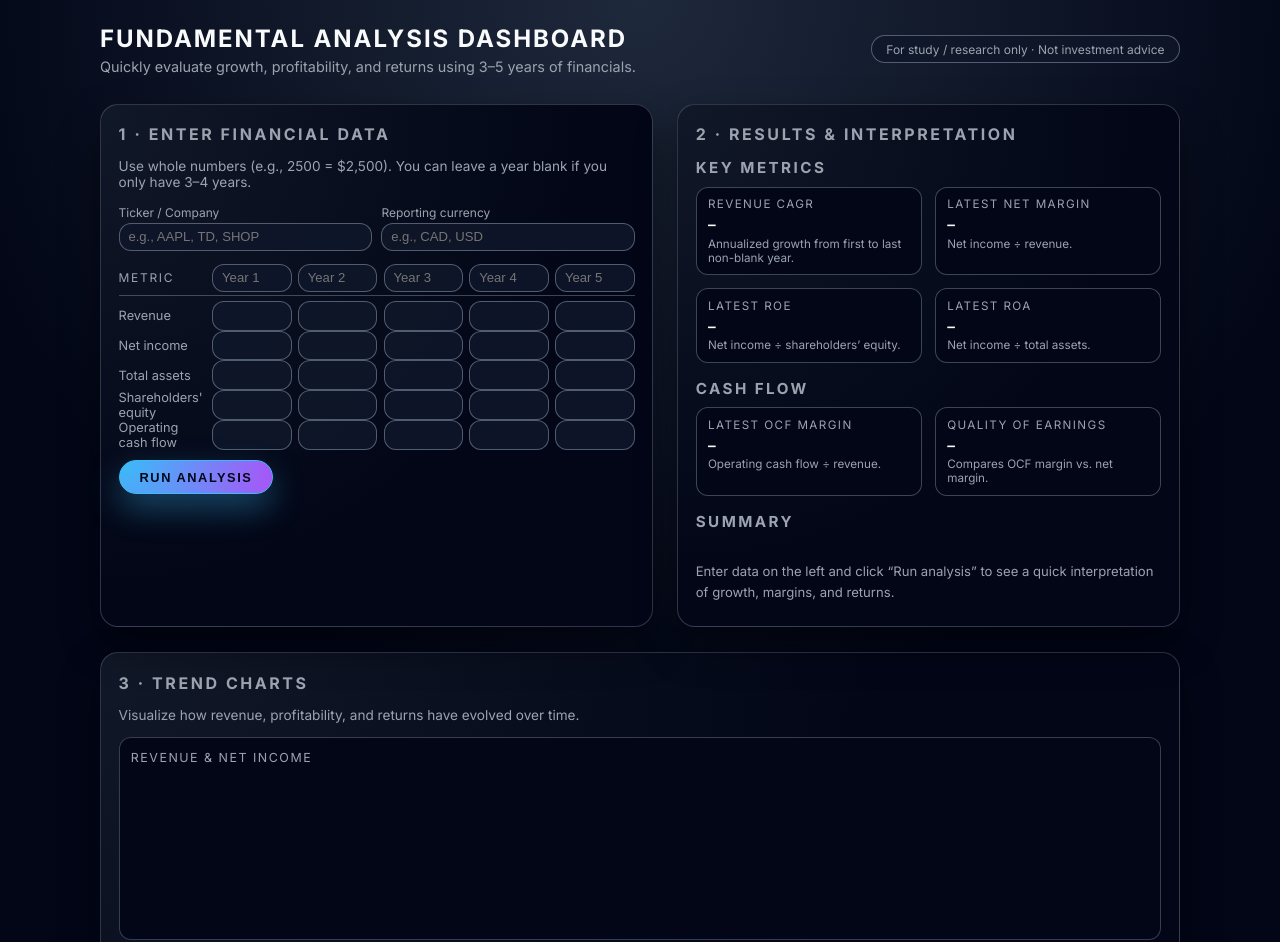
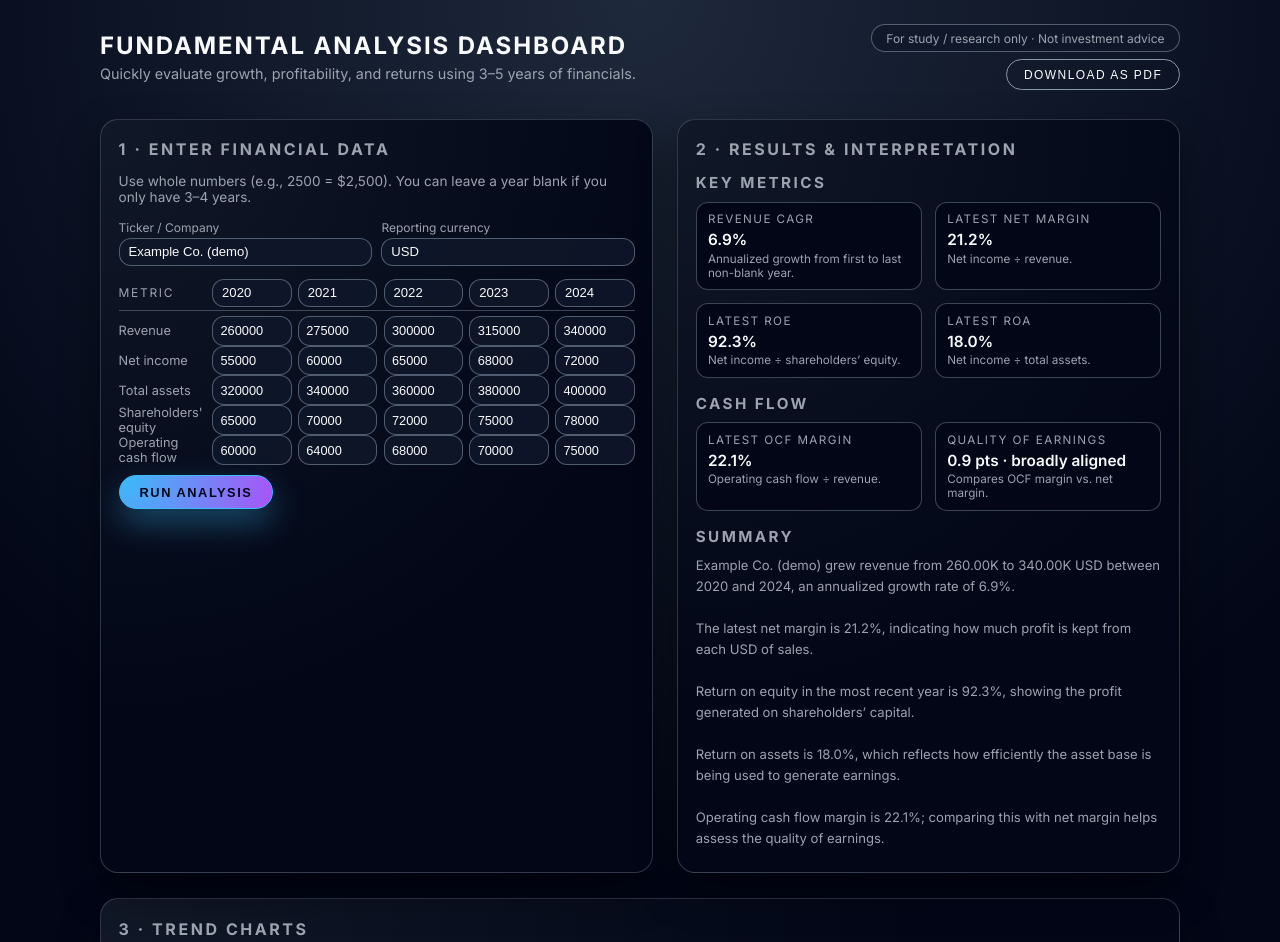
Before and after one commit to KyussGarroni/fundamental-dashboard, a plain HTML site: page index.html in a window 1280 px wide. Shown: the top 942 px of the page. Drawn offline with nearby package versions, Linux system fonts and the light colour scheme.

Commit message:
Update index.html
Add demo data and PDF download button

Preload example company and enable print-to-PDF

Improve dashboard: sample data + PDF export

```diff
--- a/index.html
+++ b/index.html
@@ -299,6 +299,54 @@
       color: var(--text-muted);
       text-align: center;
     }
+    .header-right {
+  display: flex;
+  flex-direction: column;
+  align-items: flex-end;
+  gap: 0.45rem;
+}
+
+@media (max-width: 640px) {
+  header {
+    flex-direction: column;
+    align-items: flex-start;
+  }
+  .header-right {
+    align-items: flex-start;
+  }
+}
+
+/* Outline button style for PDF download */
+.btn-outline {
+  display: inline-flex;
+  align-items: center;
+  justify-content: center;
+  padding: 0.45rem 1.05rem;
+  border-radius: 999px;
+  border: 1px solid rgba(148, 163, 184, 0.9);
+  background: transparent;
+  color: var(--text-main);
+  font-size: 0.75rem;
+  letter-spacing: 0.12em;
+  text-transform: uppercase;
+  cursor: pointer;
+}
+
+.btn-outline:hover {
+  background: rgba(15, 23, 42, 0.8);
+}
+
+/* Print styles: hide the PDF button + tag when printing */
+@media print {
+  body {
+    background: #ffffff;
+  }
+  .btn-outline,
+  .tag {
+    display: none !important;
+  }
+}
+
   </style>
 </head>
 <body>
@@ -308,10 +356,14 @@
     <h1>Fundamental Analysis Dashboard</h1>
     <p>Quickly evaluate growth, profitability, and returns using 3–5 years of financials.</p>
   </div>
+  <div class="header-right">
     <div class="tag">
       <span>For study / research only · Not investment advice</span>
     </div>
+    <button class="btn-outline" id="downloadPdfBtn">Download as PDF</button>
+  </div>
 </header>
+
 
     <main>
       <!-- LEFT: INPUTS -->
@@ -794,6 +846,66 @@
     }
 
 analyzeBtn.addEventListener("click", runAnalysis);
+
+// Preload an example company and hook up the PDF button
+window.addEventListener("DOMContentLoaded", () => {
+  // Example: demo numbers for a fictional large-cap company
+  document.getElementById("ticker").value = "Example Co. (demo)";
+  document.getElementById("currency").value = "USD";
+
+  // Years
+  document.getElementById("year0").value = "2020";
+  document.getElementById("year1").value = "2021";
+  document.getElementById("year2").value = "2022";
+  document.getElementById("year3").value = "2023";
+  document.getElementById("year4").value = "2024";
+
+  // Revenue
+  document.getElementById("rev0").value = 260000;
+  document.getElementById("rev1").value = 275000;
+  document.getElementById("rev2").value = 300000;
+  document.getElementById("rev3").value = 315000;
+  document.getElementById("rev4").value = 340000;
+
+  // Net income
+  document.getElementById("ni0").value = 55000;
+  document.getElementById("ni1").value = 60000;
+  document.getElementById("ni2").value = 65000;
+  document.getElementById("ni3").value = 68000;
+  document.getElementById("ni4").value = 72000;
+
+  // Total assets
+  document.getElementById("assets0").value = 320000;
+  document.getElementById("assets1").value = 340000;
+  document.getElementById("assets2").value = 360000;
+  document.getElementById("assets3").value = 380000;
+  document.getElementById("assets4").value = 400000;
+
+  // Shareholders' equity
+  document.getElementById("equity0").value = 65000;
+  document.getElementById("equity1").value = 70000;
+  document.getElementById("equity2").value = 72000;
+  document.getElementById("equity3").value = 75000;
+  document.getElementById("equity4").value = 78000;
+
+  // Operating cash flow
+  document.getElementById("ocf0").value = 60000;
+  document.getElementById("ocf1").value = 64000;
+  document.getElementById("ocf2").value = 68000;
+  document.getElementById("ocf3").value = 70000;
+  document.getElementById("ocf4").value = 75000;
+
+  // Run initial analysis so the page isn't empty
+  runAnalysis();
+
+  // PDF button -> print dialog (you can save as PDF)
+  const pdfBtn = document.getElementById("downloadPdfBtn");
+  if (pdfBtn) {
+    pdfBtn.addEventListener("click", () => {
+      window.print();
+    });
+  }
+});
   </script>
 </body>
 </html>
```
Lines whose indentation alone changed are shown as unchanged.
